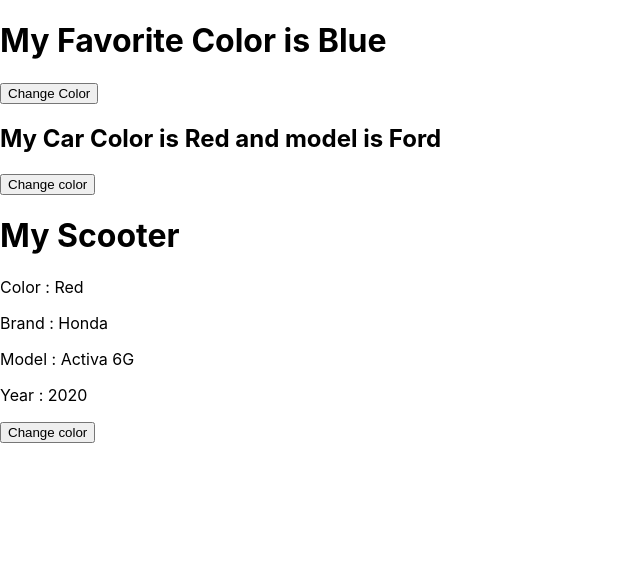
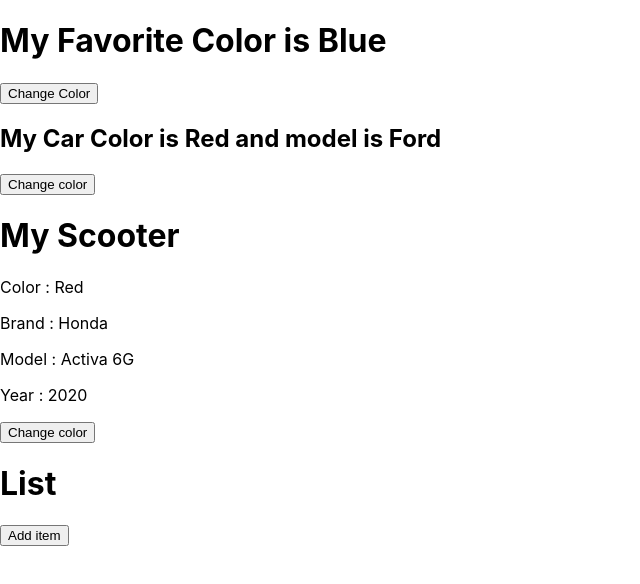
Before and after one commit to ruhan-2908/Reactify, a React (Create React App) app: page / in a window 1280 px wide. Shown: the top 584 px of the page, without its empty margins (0-640 px from the left). Built offline with nearby package versions, Linux system fonts and the light colour scheme.

Commit message:
End patch for useState - t

```diff
--- a/src/components/Car.js
+++ b/src/components/Car.js
@@ -5,6 +5,7 @@ class Car extends React.Component{
         super();
         this.state = { color : "Red",model:"Ford"};
     }
+
 
 
 
--- /dev/null
+++ b/src/components/List.js
@@ -0,0 +1,24 @@
+import {useState} from "react";
+function List()
+{
+    const [list,setList] = useState([]);
+    const [count, setCount] = useState(1);
+    function addItem()
+    {
+        const itemName = 'Item ' + count ;
+        setList((prev)=> {return [...prev,itemName]})
+        setCount((prev) => {
+            return prev+1;
+        })
+    }
+    return <>
+        <h1> List </h1>
+        <button onClick={addItem}>Add item</button>
+        <ul>{
+            list.map((el,index) => <li key={index}>{el}</li>)
+            }
+        </ul>
+    </>
+}
+
+export default List;
--- a/src/index.js
+++ b/src/index.js
@@ -6,6 +6,7 @@ import reportWebVitals from './reportWebVitals';
 import FavoriteColor  from './components/FavoriteColor';
 import Car from './components/Car'
 import Scooter from "./components/Scooter"
+import List from "./components/List"
 const root = ReactDOM.createRoot(document.getElementById('root'));
 root.render(
   <>
@@ -13,7 +14,7 @@ root.render(
     <FavoriteColor/>
     <Car/>
     <Scooter/>
-
+   <List/>
   </>
 );
 
```
